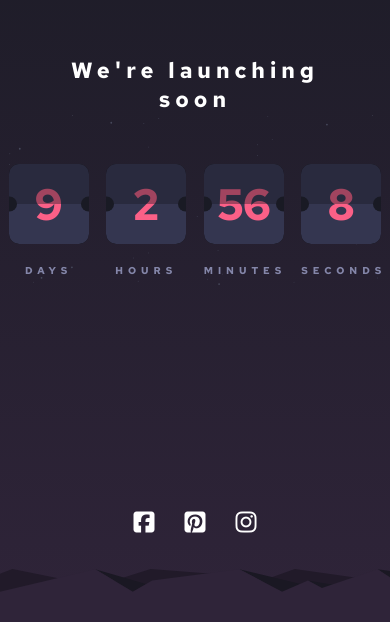
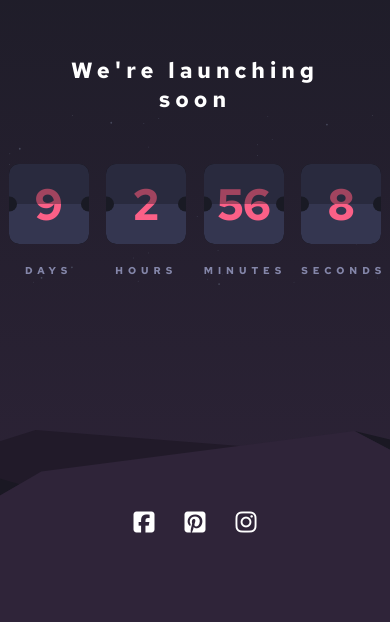
Before and after one commit to Rohit-blips/Launchcountdowntimer, a plain HTML site: page index.html in a window 390 px wide. Shown: the part 222-844 px from the top of the page. Drawn offline with Linux system fonts and the light colour scheme.

Commit message:
editando svg

```diff
--- a/assets/css/style.css
+++ b/assets/css/style.css
@@ -227,6 +227,9 @@ main{
 }
 
 @media (max-width: 575px){
+    body::before{
+        background-size: 1400px auto;
+    }
     .container{
         margin-top: -80px;
     }
@@ -275,6 +278,7 @@ main{
 
 
 @media (max-width: 400px){
+
     span{
         font-size: 44px;
         font-weight: bold;
```
